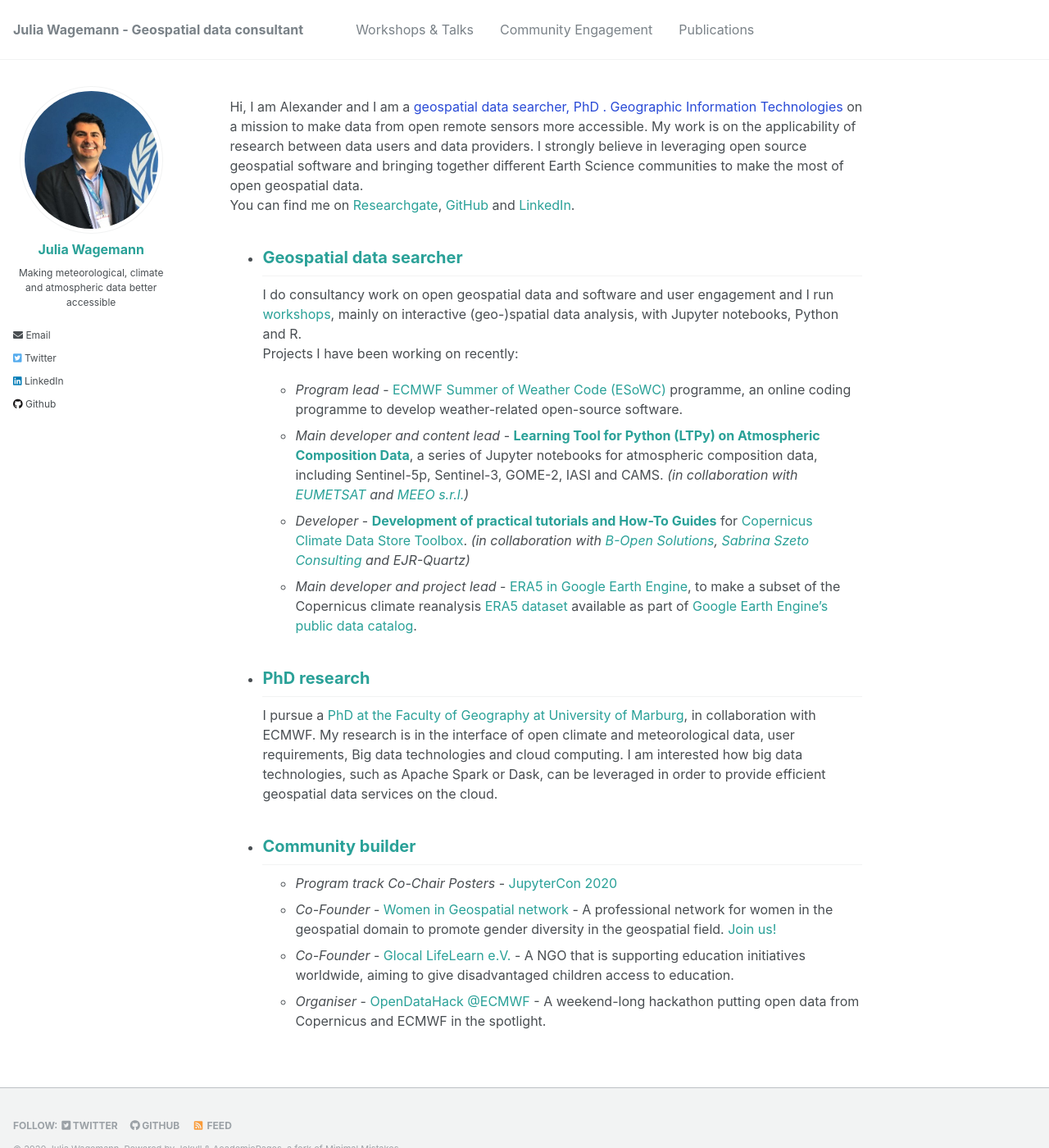
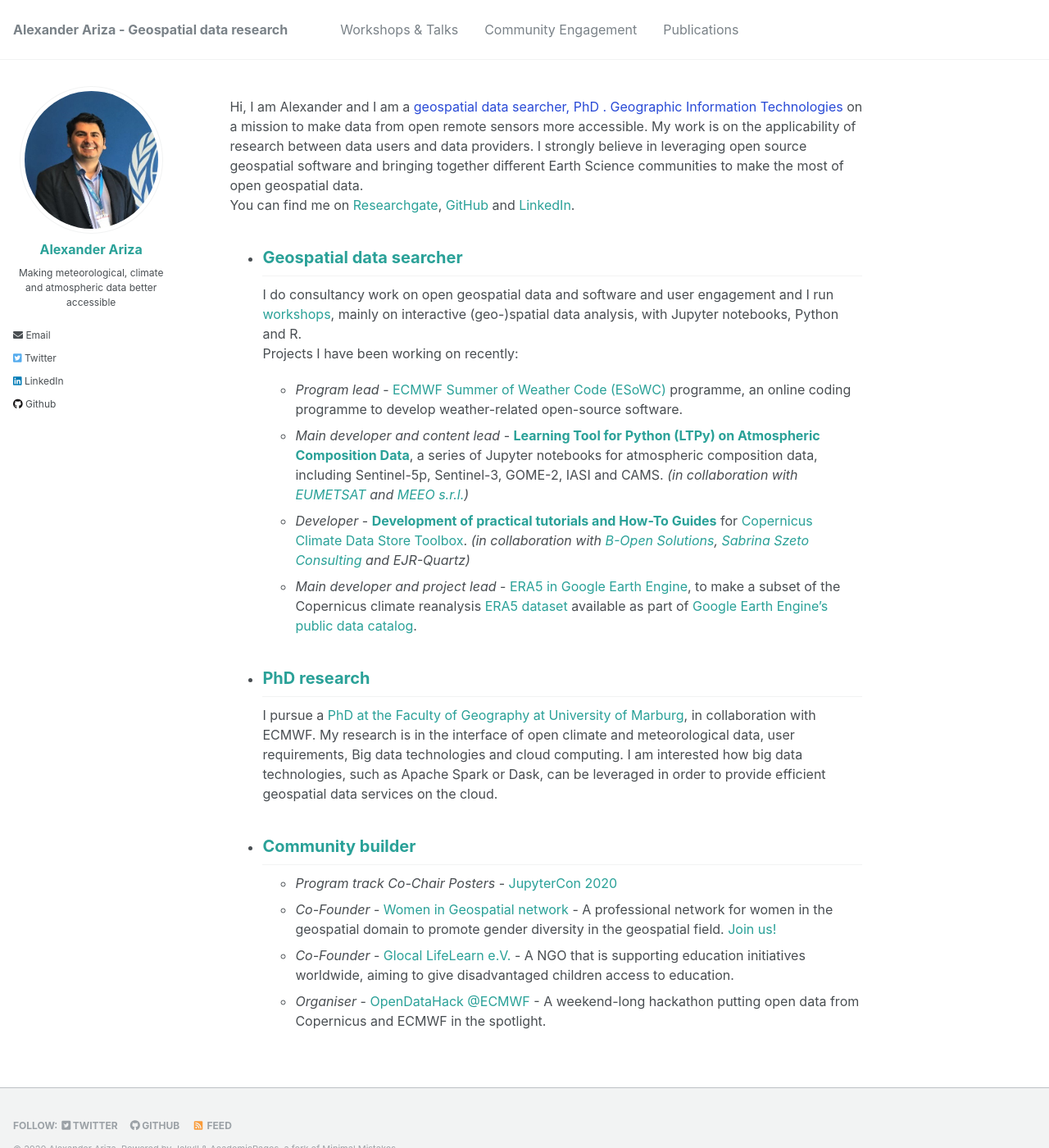
Before and after one commit to Alexanderariza/alexanderariza.github.io, a Jekyll site: the page built from _pages/about.md, in a window 1280 px wide and 1400 px high. Shown: the whole window at 82% size. Built offline with Jekyll 4.4.1, drawn with Linux system fonts in a browser that asks for light colours; some of the changed text lies outside the part shown.

Commit message:
Update _config.yml

```diff
--- a/_config.yml
+++ b/_config.yml
@@ -7,13 +7,13 @@
 
 # Site Settings
 locale                   : "en-US"
-title                    : "Julia Wagemann - Geospatial data consultant"
+title                    : "Alexander Ariza - Geospatial data research"
 title_separator          : "-"
-name                     : "Julia Wagemann"
+name                     : "Alexander Ariza"
 description              : "Making meteorological, climate and atmospheric data better accessible"
-url                      : "https://jwagemann.github.io"
+url                      : "https://alexanderariza.github.io"
 baseurl                  : "" # the subpath of your site, e.g. "/blog"
-repository               : "jwagemann/jwagemann.github.io"
+repository               : "Alexanderariza/alexanderariza.github.io"
 teaser                   :  # filename of teaser fallback teaser image placed in /images/, .e.g. "500x300.png"
 breadcrumbs              : false # true, false (default)
 words_per_minute         : 160
@@ -57,7 +57,7 @@
 
 # Social Sharing
 twitter:
-  username               : "JuliaWagemann"
+  username               : "Alexanderariza"
 facebook:
   username               :
   app_id                 :
@@ -80,14 +80,14 @@
 
 # Site Author
 author:
-  name             : "Julia Wagemann"
+  name             : " Alexander Ariza"
   avatar           : "logo.png"
   bio              : "Making meteorological, climate and atmospheric data better accessible"
   location         :
   employer         :
   pubmed           :
   googlescholar    :
-  email            : "wagemann.julia@gmx.de"
+  email            : "alexanderariza@gmail.com"
   researchgate     :  # example: "https://www.researchgate.net/profile/yourprofile"
   uri              :
   bitbucket        :
@@ -96,7 +96,7 @@
   flickr           :
   facebook         :
   foursquare       :
-  github           : "jwagemann"
+  github           : "alexanderariza"
   google_plus      :
   keybase          :
   instagram        :
```
